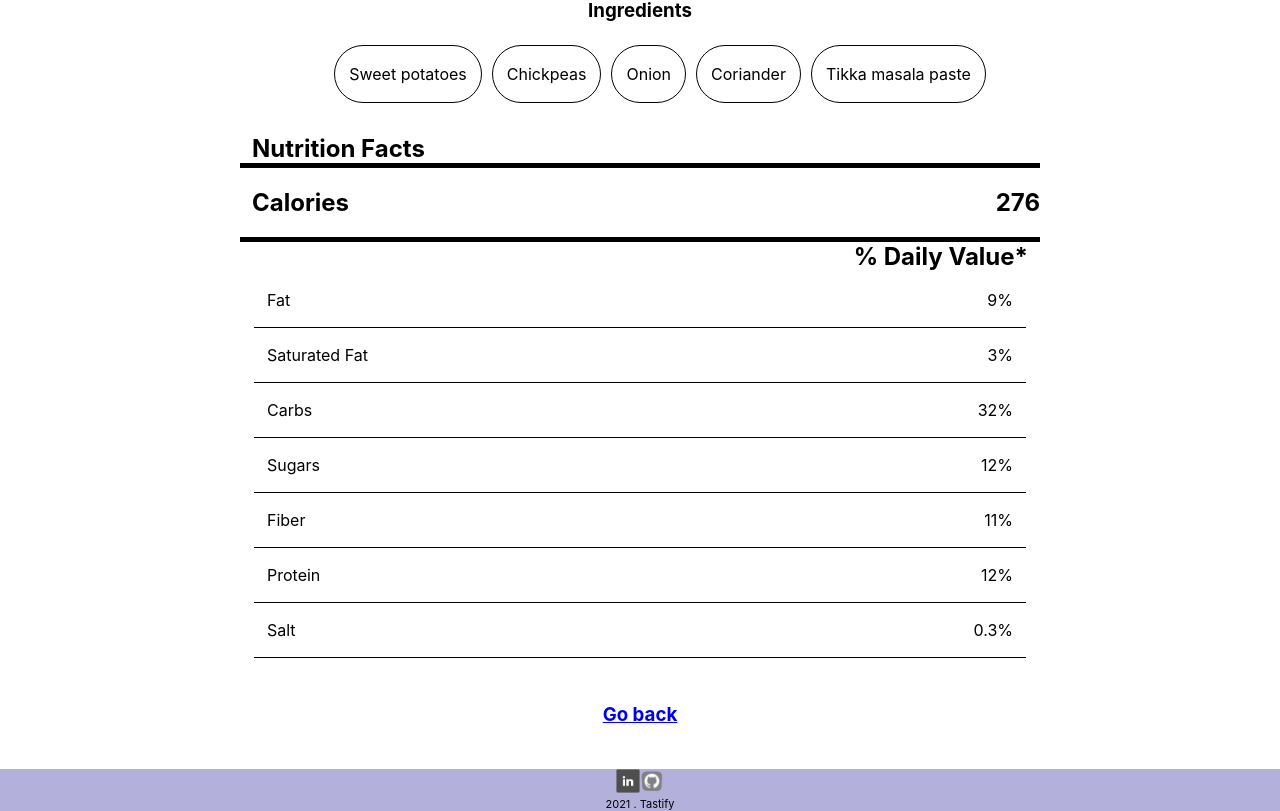
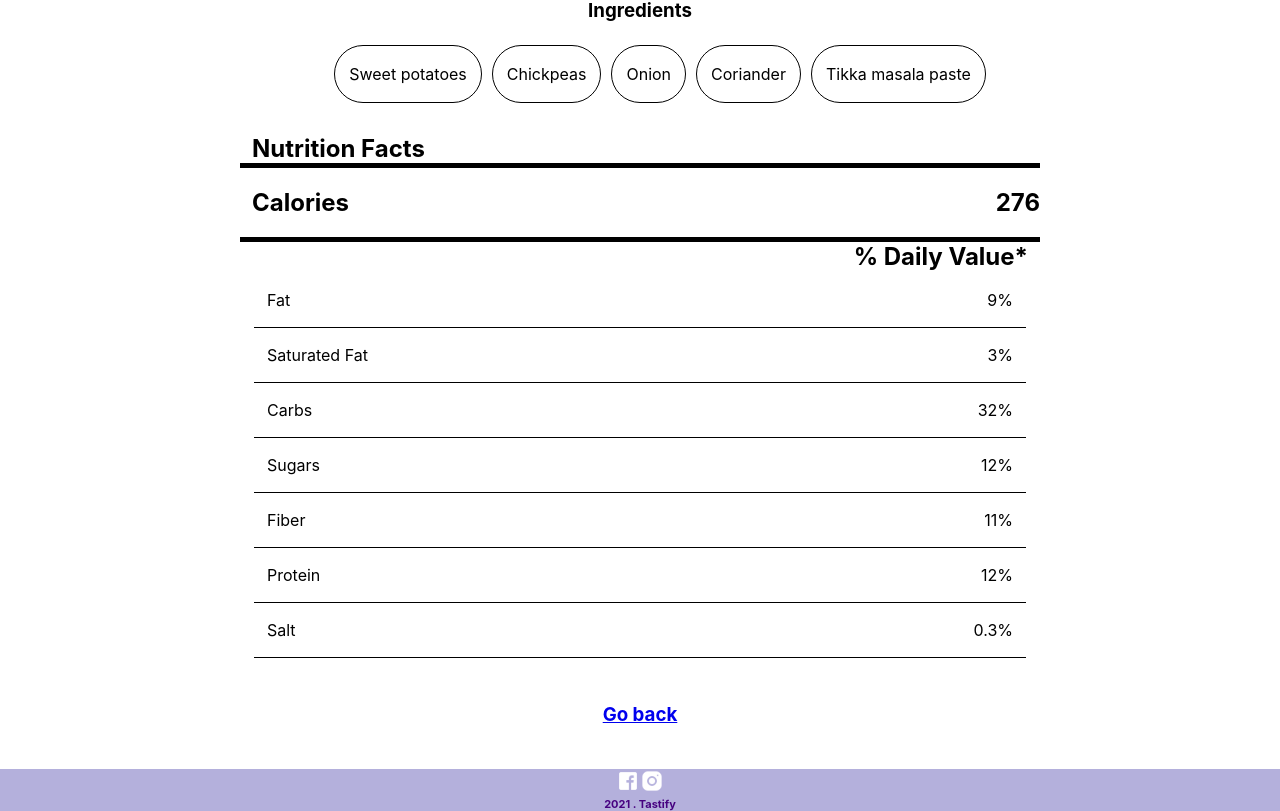
Before and after one commit to sailathatammana/tastify, a React (Create React App) app: page /1/1 in a window 1280 px wide. Shown: the part 525-1336 px from the top of the page. Built offline with nearby package versions, Linux system fonts and the light colour scheme.

Commit message:
updated footer content

```diff
--- a/src/components/Footer.jsx
+++ b/src/components/Footer.jsx
@@ -1,21 +1,18 @@
-import Github from "../assets/icons/github.jpg";
-import Linkedin from "../assets/icons/linkedin.jpg";
+import Facebook from "../assets/icons/facebook.png";
+import Instagram from "../assets/icons/instagram.png";
 
 export default function Footer() {
   return (
     <footer className="footer">
       <ul>
         <li>
-          <a
-            href="https://www.linkedin.com/in/sai-latha-tammana/"
-            target="blank"
-          >
-            <img src={Linkedin} alt="linkedin" />
+          <a href="https://www.facebook.com/" target="blank">
+            <img src={Facebook} alt="facebook" />
           </a>
         </li>
         <li>
-          <a href="https://github.com/sailathatammana" target="blank">
-            <img src={Github} alt="github" />
+          <a href="https://www.instagram.com/" target="blank">
+            <img src={Instagram} alt="instagram" />
           </a>
         </li>
       </ul>
--- a/src/styles/footer.css
+++ b/src/styles/footer.css
@@ -11,6 +11,8 @@ footer {
   margin-bottom: var(--space-medium);
   margin-top: 0;
   font-size: 11px;
+  font-weight: bold;
+  color: rgb(71, 2, 128);
 }
 
 .footer ul {
```
Also changed, not shown: src/assets/icons/facebook.png (added), src/assets/icons/instagram.png (added).
